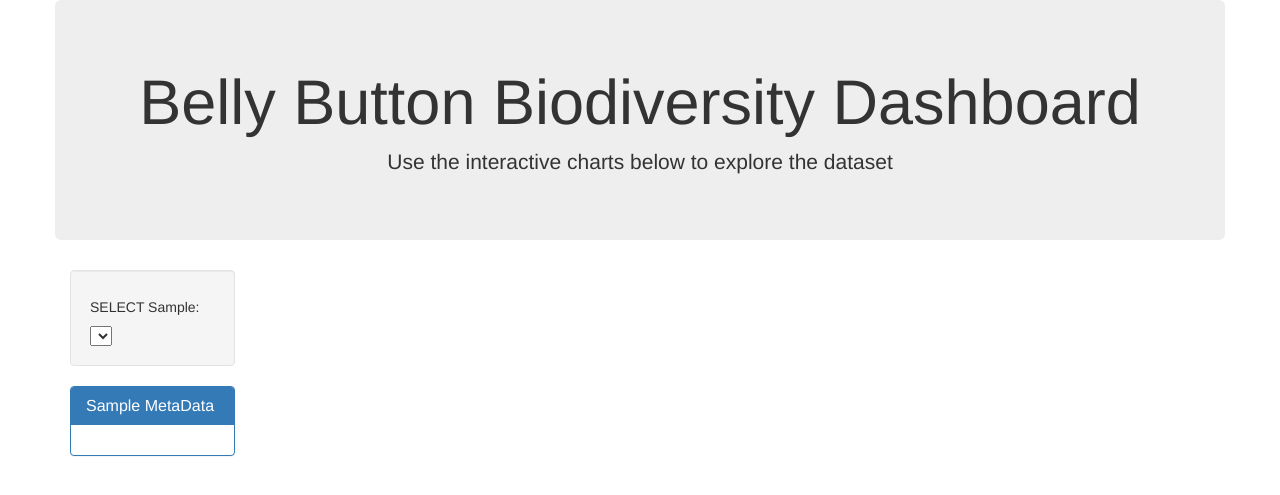
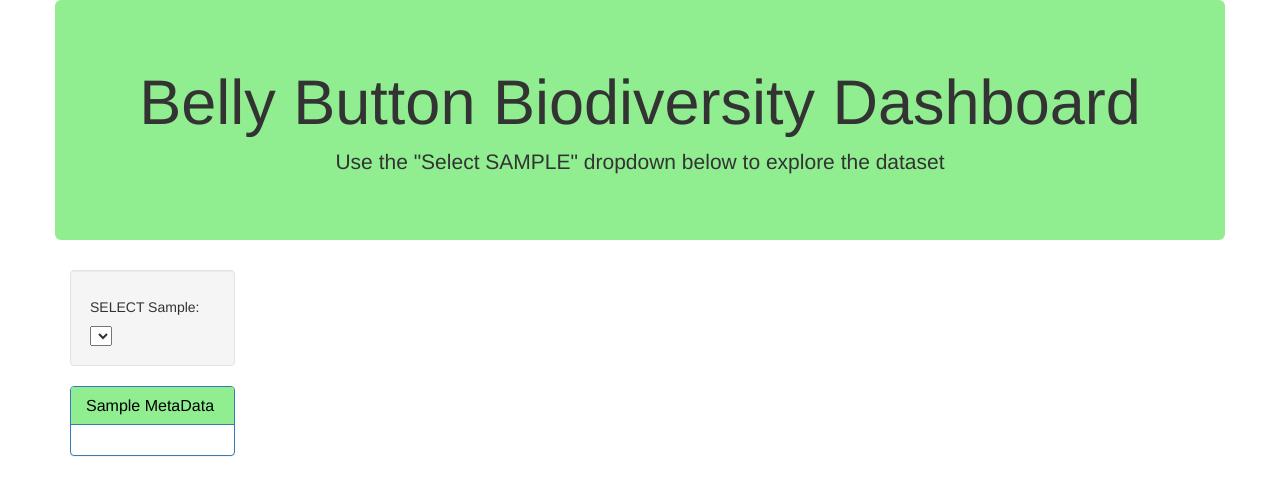
Before and after one commit to DRBrenner/plotly-challenge, a Flask app: page / in a window 1280 px wide. Shown: the top 495 px of the page. Run offline with Flask 2, Linux system fonts and the light colour scheme; data that the repository does not hold is empty; some libraries are stand-ins or nearby versions.

Commit message:
changed requirements.txt

```diff
--- a/Belly_Button_Diversity/static/js/app.js
+++ b/Belly_Button_Diversity/static/js/app.js
@@ -1,9 +1,7 @@
 function buildMetadata(sample) {
 
-  // THIS FUNCTION WORKS!
-
-  // Use `d3.json` to fetch the metadata for a sample
-  // Use d3 to select the panel with id of `#sample-metadata`
+// Use `d3.json` to fetch the metadata for a sample
+// Use d3 to select the panel with id of `#sample-metadata`
   d3.json(`/metadata/${sample}`).then((data) => {
     var panel = d3.select("#sample-metadata");
 
@@ -11,7 +9,6 @@ function buildMetadata(sample) {
     panel.html("");
 
     // Use `Object.entries` to add each key and value pair to the panel
-    // Hint: Inside the loop, you will need to use d3 to append new
     // tags for each key-value in the metadata.
     Object.entries(data).forEach(([key, value]) => {
       panel.append("p").text(`${key}: ${value}`);
@@ -23,16 +20,9 @@ function buildMetadata(sample) {
 
 function buildCharts(sample) {
 
-
-  //THIS IS THE BUBBLE CHART.  I WASN'T SURE IF I SHOULD KEEP USING THE SAME
-  //NAMES FOR THINGS SO I USED 'RESPONSE' AND 'BUBBLE' - BUT NOT SURE IF I DID IT
-  //CORRECTLY.  ALSO, IT SEEMS LIKE THE BUBBLE SIZE SHOULD BE ON THE "COUNT"
-  //OF SAMPLE VALUES, NOT SAMPLE VALUES, BUT THE EXAMPLE PHOTO LOOKS LIKE
-  //IT WAS JUST DON'T ON THE VALUE.
-
-  //   // @TODO: Use `d3.json` to fetch the sample data for the plots
+//  Use `d3.json` to fetch the sample data for the plots
   d3.json(`/samples/${sample}`).then((response) => {
-    //   // @TODO: Build a Bubble Chart using the sample data
+//  Build a Bubble Chart using the sample data
     var trace1 = {
       x: response.otu_ids,
       y: response.sample_values,
@@ -47,24 +37,31 @@ function buildCharts(sample) {
     var bubble = [trace1];
 
     var layout = {
-      title: 'Bubble Chart',
       showlegend: false,
-      plot_bgcolor:"lightgray",
-      paper_bgcolor:"#FFF3",
       height: innerHeight,
-      width: innerWidth
+      width: innerWidth,
+      yaxis: {
+        title: {
+          text: 'Samples'
+        }
+      },
+      xaxis: {
+        title: {
+          text: 'OTU ID'
+          // font: {
+          //   family: 'Courier New, monospace',
+          //   size: 14,
+          //   color: '#7f7f7f'
+        }
+      }
     };
 
     Plotly.newPlot('bubble', bubble, layout, { responsive: true });
   });
 
-  //THIS IS THE PIE CHART. AGAIN, I WASN'T SURE IF I SHOULD REUSE VARIABLES,
-  // SO I CALLED THINGS 'RESPONSE' AND 'PIEINFO.'  NOT SURE IF I DID THE SLICE
-  // IN THE CORRECT PLACE
 
-  //   // @TODO: Build a Pie Chart
-  //   // HINT: You will need to use slice() to grab the top 10 sample_values,
-  //   // otu_ids, and labels (10 each).
+    // Build a Pie Chart
+    // Use slice() to grab the top 10 sample_value
   d3.json(`/samples/${sample}`).then((response) => {
     var pieInfo = [{
       values: response.sample_values.slice(0, 10),
@@ -82,17 +79,13 @@ function buildCharts(sample) {
         b: 10,
         t: 1,
         pad: 1
-    }
+      }
 
     };
 
     Plotly.newPlot('pie', pieInfo, layout, { displayModeBar: false }, { responsive: true });
   });
 };
-
-//THIS PART IS WORKING FOR THE SELECT SAMPLE AND METADATA DISPLAY, BUT
-//I THINK I MESSED UP CLOSING [],(), OR {}. AND NOT SURE IF THE LAST LINE,
-//"INIT()" GOES INSIDE OR OUTSIDE THE LAST BRACKETS.
 
 function init() {
   // Grab a reference to the dropdown select element
--- a/Belly_Button_Diversity/templates/index.html
+++ b/Belly_Button_Diversity/templates/index.html
@@ -5,7 +5,7 @@
   <meta charset="UTF-8">
   <meta name="viewport" content="width=device-width, initial-scale=1.0">
   <meta http-equiv="X-UA-Compatible" content="ie=edge">
-  <title>Flask Plotlyjs Example</title>
+  <title>BellyButtonBacteria</title>
   <link rel="stylesheet" href="https://maxcdn.bootstrapcdn.com/bootstrap/3.3.7/css/bootstrap.min.css">
 </head>
 
@@ -13,9 +13,9 @@
 
   <div class="container">
     <div class="row">
-      <div class="col-md-12 jumbotron text-center">
+      <div class="col-md-12 jumbotron text-center" style="background-color:lightgreen">
         <h1>Belly Button Biodiversity Dashboard</h1>
-        <p>Use the interactive charts below to explore the dataset</p>
+        <p>Use the "Select SAMPLE" dropdown below to explore the dataset</p>
       </div>
     </div>
     <div class="row">
@@ -26,10 +26,12 @@
           </select>
         </div>
         <div class="panel panel-primary">
-          <div class="panel-heading">
-            <h3 class="panel-title">Sample MetaData</h3>
+          <div class="panel-heading" style="background-color:lightgreen">
+            <h3 class="panel-title" style="color:black">Sample MetaData</h3>
           </div>
-          <div id="sample-metadata" class="panel-body"></div>
+          <div id="sample-metadata" class="panel-body">
+
+          </div>
         </div>
       </div>
       <div class="col-md-5">
```
Also changed, not shown: Belly_Button_Diversity/static/images/bacteria.jpg (added).
